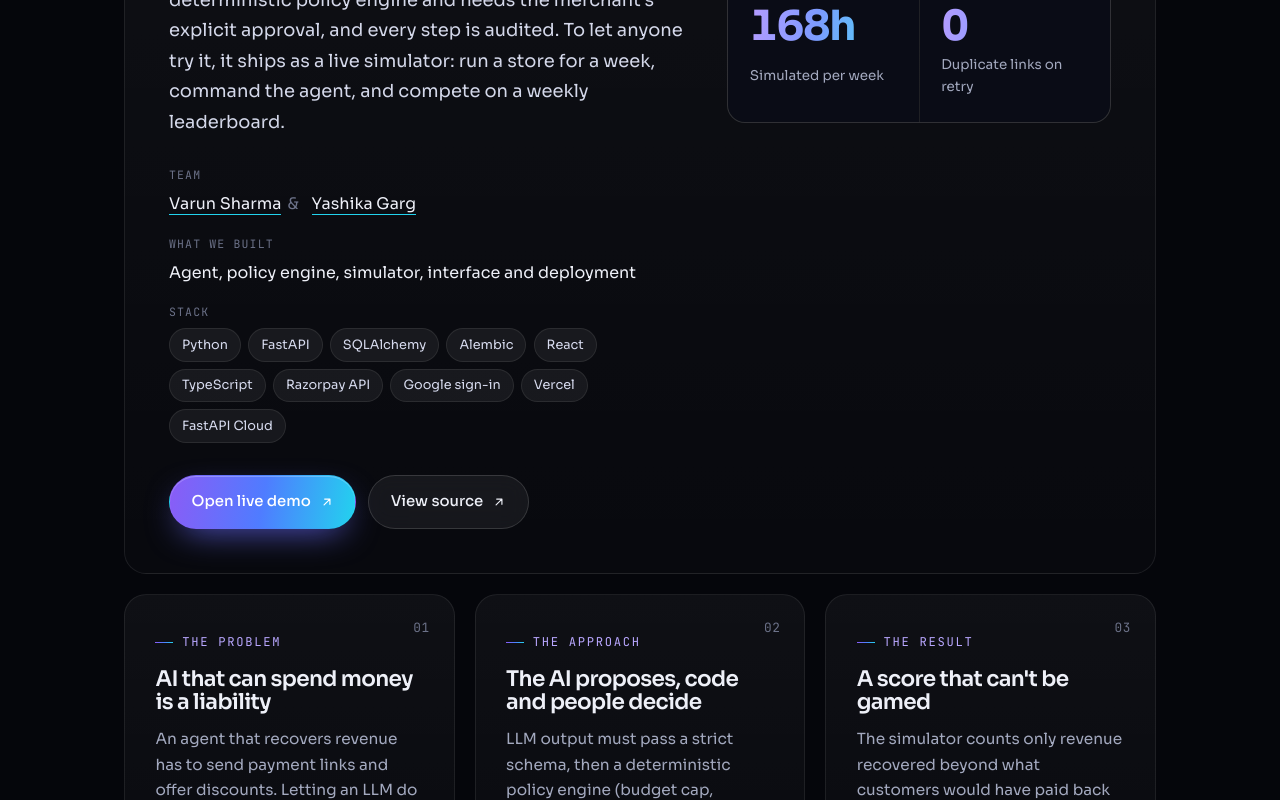
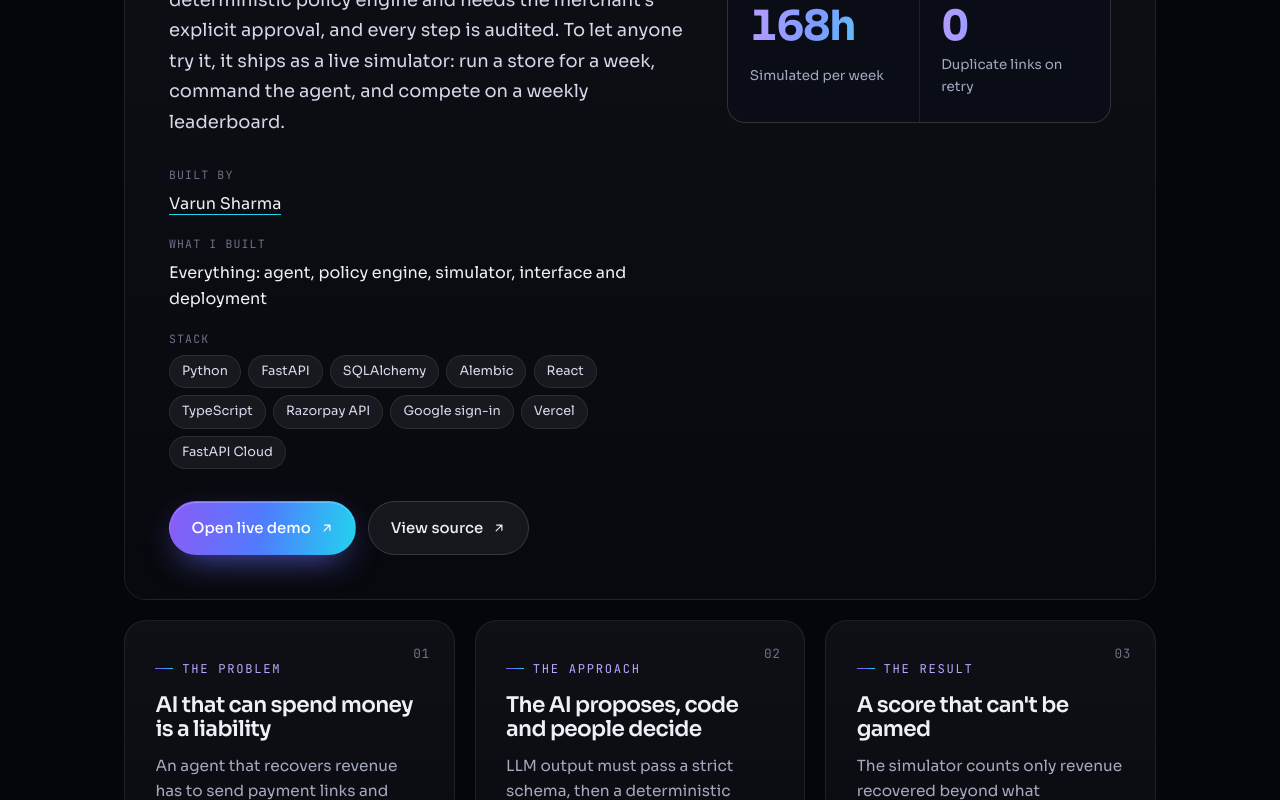
Before and after one commit to varun-sharma-2006/varun-portfolio, a React (Vite) app: page / in a window 1280 px wide. Shown: the part 6956-7756 px from the top of the page. Built offline with nearby package versions, Linux system fonts and the light colour scheme.

Commit message:
RazorGrowth is a solo project: credit Varun Sharma only
Co-Authored-By: Claude Opus 5.5 <noreply@anthropic.com>

```diff
--- a/src/App.tsx
+++ b/src/App.tsx
@@ -406,7 +406,7 @@ function RazorGrowthProject() {
           <p>{p.summary}</p>
           <dl>
             <div>
-              <dt>Team</dt>
+              <dt>Built by</dt>
               <dd className="team">
                 {p.team.map((member, i) => (
                   <span key={member.name}>
@@ -419,7 +419,7 @@ function RazorGrowthProject() {
               </dd>
             </div>
             <div>
-              <dt>What we built</dt>
+              <dt>What I built</dt>
               <dd>{p.role}</dd>
             </div>
             <div>
--- a/src/profile.ts
+++ b/src/profile.ts
@@ -217,11 +217,8 @@ export const razorGrowth = {
     { label: "Open live demo", href: "https://razorgrowth.vercel.app" },
     { label: "View source", href: "https://github.com/varun-sharma-2006/Razorgrowth" },
   ] satisfies Link[],
-  role: "Agent, policy engine, simulator, interface and deployment",
-  team: [
-    { name: "Varun Sharma", href: "https://github.com/varun-sharma-2006" },
-    { name: "Yashika Garg", href: "https://github.com/yashikagarg16" },
-  ],
+  role: "Everything: agent, policy engine, simulator, interface and deployment",
+  team: [{ name: "Varun Sharma", href: "https://github.com/varun-sharma-2006" }],
   stack: ["Python", "FastAPI", "SQLAlchemy", "Alembic", "React", "TypeScript", "Razorpay API", "Google sign-in", "Vercel", "FastAPI Cloud"],
 
   stats: [
```
Also changed, not shown: 1 other file (tests, documents, lock files or other folders).
